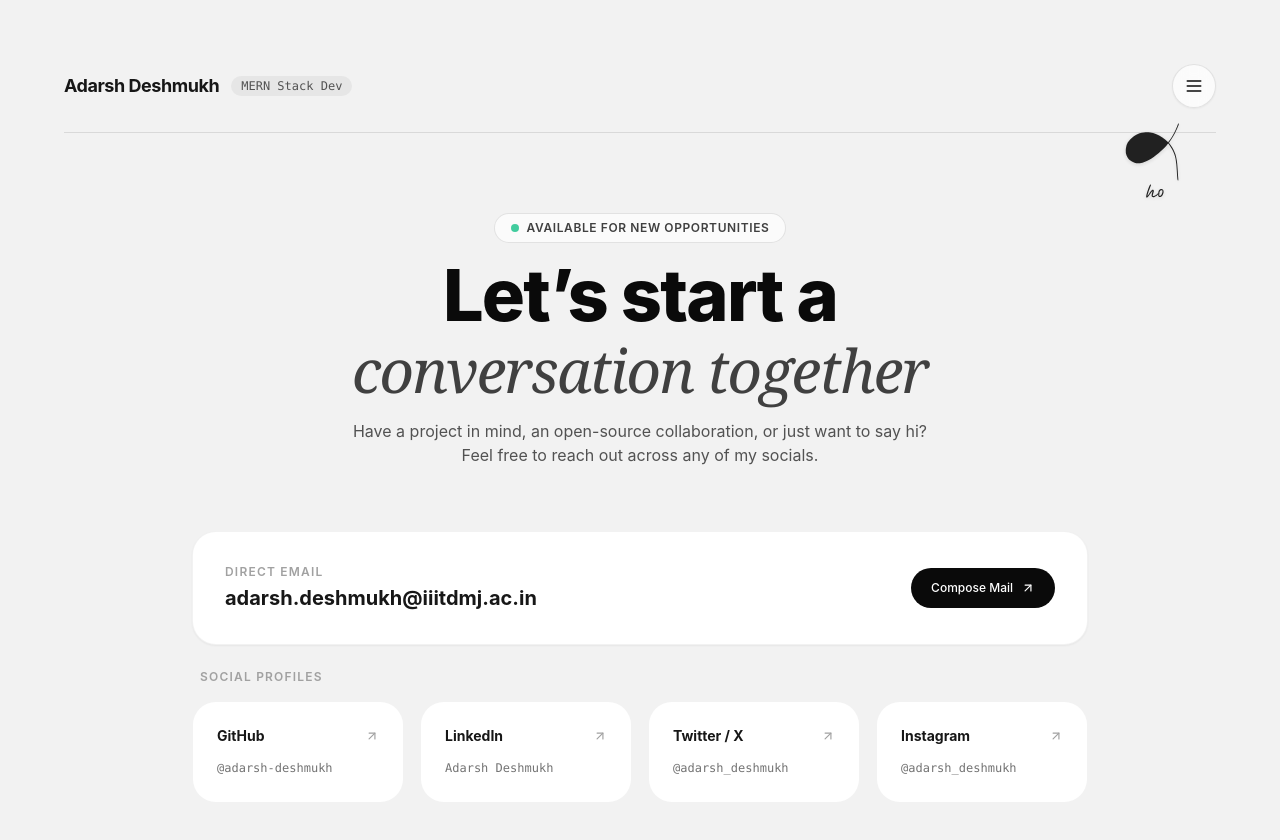
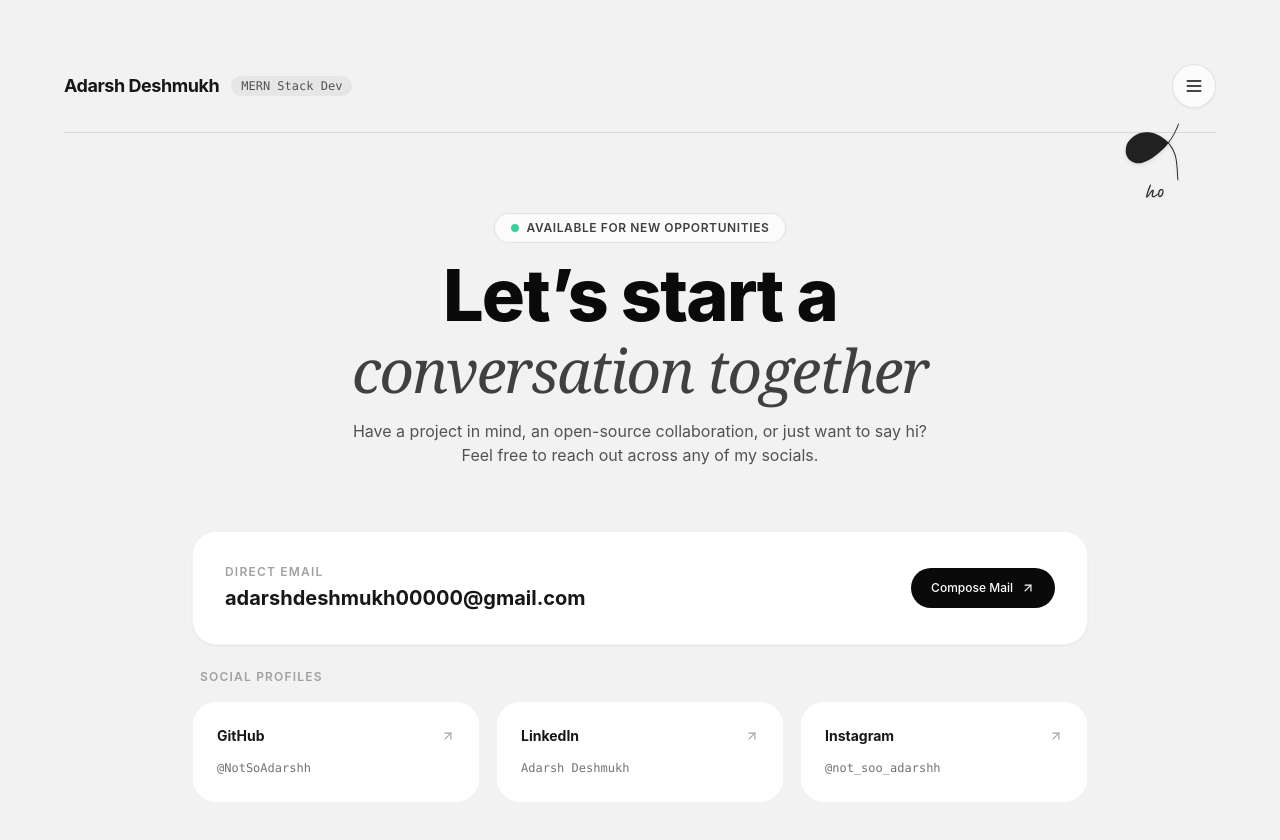
Before and after one commit to NotSoAdarshh/Portfolio, a React (Vite) app in the folder frontend/: page /contact in a window 1280 px wide. Shown: the top 840 px of the page. Built offline with nearby package versions, Linux system fonts and the light colour scheme.

Commit message:
setup contact details

```diff
--- a/frontend/src/components/contact.jsx
+++ b/frontend/src/components/contact.jsx
@@ -3,13 +3,12 @@ import { Magnetic } from '../components/cursor'
 import Navbar from '../components/navbar'
 
 function Contact() {
-  const email = 'adarsh.deshmukh@iiitdmj.ac.in'
+  const email = 'adarshdeshmukh00000@gmail.com'
 
   const socials = [
-    { name: 'GitHub', handle: '@adarsh-deshmukh', url: 'https://github.com' },
-    { name: 'LinkedIn', handle: 'Adarsh Deshmukh', url: 'https://linkedin.com' },
-    { name: 'Twitter / X', handle: '@adarsh_deshmukh', url: 'https://twitter.com' },
-    { name: 'Instagram', handle: '@adarsh_deshmukh', url: 'https://instagram.com' }
+    { name: 'GitHub', handle: '@NotSoAdarshh', url: 'https://github.com/NotSoAdarshh' },
+    { name: 'LinkedIn', handle: 'Adarsh Deshmukh', url: 'nkedin.com/in/adarsh-deshmukh-608539359/' },
+    { name: 'Instagram', handle: '@not_soo_adarshh', url: 'https://www.instagram.com/not_soo_adarshh?stkn=MXdycWRlYmZ4MWJlbQ==' },
   ]
 
   return (
@@ -80,7 +79,7 @@ function Contact() {
             <span className="text-xs font-semibold text-neutral-400 uppercase tracking-widest block mb-4 ml-2">
               Social Profiles
             </span>
-            <div className="grid grid-cols-1 sm:grid-cols-2 md:grid-cols-4 gap-4">
+            <div className="grid grid-cols-1 sm:grid-cols-2 md:grid-cols-3 gap-4">
               {socials.map((social) => (
                 <Magnetic key={social.name} strength={0.15} cursorText="VISIT" className="w-full">
                   <a
```
